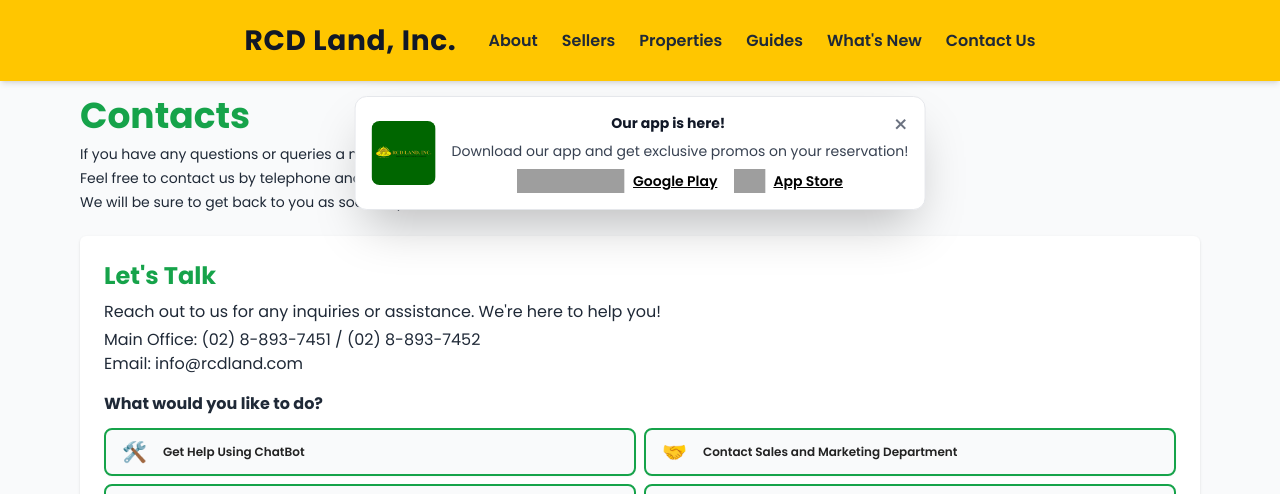
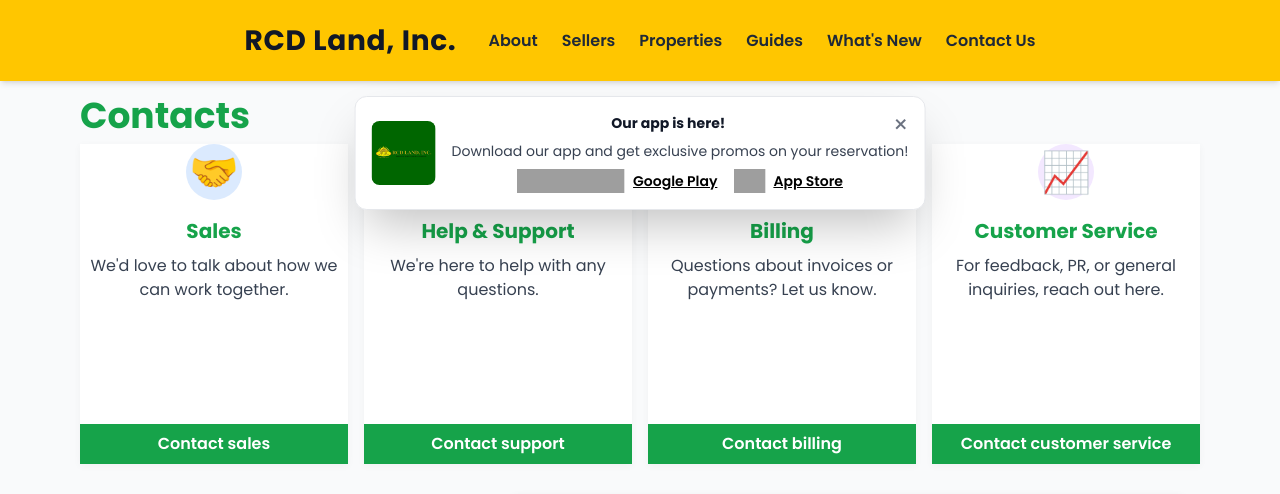
Before and after one commit to renrengabas/rcdland.com, a Jekyll site: the page built from contacts/index.html, in a window 1280 px wide and 1400 px high. Shown: the top 494 px of the window. Built offline with Jekyll 4.4.1, drawn with Linux system fonts in a browser that asks for light colours; nearby versions of some CDN libraries; some of the changed text lies outside the part shown; grey boxes are pictures that could not be loaded.

Commit message:
Main page and Contacts Update #321 #320 #315 #304 #299 #290 #288 #287

```diff
--- a/contacts/index.html
+++ b/contacts/index.html
@@ -3,104 +3,6 @@
 title: Contacts
 permalink: /contacts/
 ---
-
-<section class="pt-24 pb-12 bg-gray-50 text-gray-800">
-  <div class="max-w-6xl mx-auto px-4">
-
-    <!-- 1. Contact Us Title -->
-    <div class="mb-2">
-      <h1 class="text-4xl font-bold text-[#16a34a]">{{ page.title }}</h1>
-    </div>
-
-    <!-- 2. Contact Us Description -->
-    <div class="mb-6">
-      <p class="text-sm mb-1">If you have any questions or queries a member of staff will always be happy to help.</p>
-      <p class="text-sm mb-1">Feel free to contact us by telephone and email or fill-up the inquiry form.</p>
-      <p class="text-sm">We will be sure to get back to you as soon as possible.</p>
-    </div>
-
-    <!-- 3. Let's Talk and other details/buttons -->
-    <div class="mb-8">
-      <div class="bg-white rounded-md shadow p-6">
-        <h2 class="text-2xl text-[#16a34a] font-bold mb-2">Let's Talk</h2>
-        <p class="mb-1">Reach out to us for any inquiries or assistance. We're here to help you!</p>
-        <p>
-          Main Office:
-          <a href="tel:{{ site.data.contacts.main_office.phone1 | default: '0288937451' }}" class="hover:text-yellow-500 transition-colors duration-300">
-            (02) 8-893-7451
-          </a> /
-          <a href="tel:{{ site.data.contacts.main_office.phone2 | default: '0288937452' }}" class="hover:text-yellow-500 transition-colors duration-300">
-            (02) 8-893-7452
-          </a>
-        </p>
-        <p>
-          Email:
-          <a href="mailto:{{ site.data.contacts.main_office.email | default: 'info@rcdland.com' }}" class="hover:text-yellow-500 transition-colors duration-300">
-            {{ site.data.contacts.main_office.email | default: 'info@rcdland.com' }}
-          </a>
-        </p>
-        <h2 class="text-base font-bold mb-3 mt-4">What would you like to do?</h2>
-        <div class="grid grid-cols-1 gap-2 sm:grid-cols-2">
-          <button class="typeform-card-wide" onclick="openModal('help')">
-            <div class="text-xl mr-2">🛠️</div>
-            <div class="font-semibold text-xs text-left">Get Help Using ChatBot</div>
-          </button>
-          <button class="typeform-card-wide" onclick="openModal('sales')">
-            <div class="text-xl mr-2">🤝</div>
-            <div class="font-semibold text-xs text-left">Contact Sales and Marketing Department</div>
-          </button>
-          <button class="typeform-card-wide" onclick="openModal('billing')">
-            <div class="text-xl mr-2">😊</div>
-            <div class="font-semibold text-xs text-left">Contact Billing Department</div>
-          </button>
-          <button class="typeform-card-wide" onclick="openModal('marketing')">
-            <div class="text-xl mr-2">📈</div>
-            <div class="font-semibold text-xs text-left">Contact Customer Service Relations</div>
-          </button>
-        </div>
-      </div>
-    </div>
-
-    <!-- Adjusted office card row with responsive map -->
-<div class="office-directory">
-  {% for office in site.data.contacts.offices %}
-  <div class="property-card-row{% if forloop.index0 | modulo: 2 == 1 %} reverse{% endif %}">
-    <!-- Map -->
-    <div class="property-image">
-      <div class="map-wrapper">
-        <iframe
-          src="{{ office.map }}"
-          allowfullscreen=""
-          loading="lazy"
-          referrerpolicy="no-referrer-when-downgrade">
-        </iframe>
-      </div>
-    </div>
-    <!-- Details -->
-    <div class="property-info">
-      <h3 class="m-0">{{ office.name }}</h3>
-      <p class="mb-1">{{ office.address }}</p>
-      {% if office.phone1 %}
-      <p class="mb-1">Phone: <a href="tel:{{ office.phone1 }}" class="hover:text-yellow-500">{{ office.phone1 }}</a></p>
-      {% endif %}
-      {% if office.email %}
-      <p>Email: <a href="mailto:{{ office.email }}" class="hover:text-yellow-500">{{ office.email }}</a></p>
-      {% endif %}
-    </div>
-  </div>
-  {% endfor %}
-</div>
-
-  <!-- Modal -->
-  <div id="modal" class="fixed inset-0 bg-black bg-opacity-40 flex items-center justify-center z-50 hidden">
-    <div class="bg-white rounded-lg shadow-lg p-8 w-full max-w-md relative">
-      <button onclick="closeModal()" class="absolute top-2 right-2 text-gray-400 hover:text-gray-700">&times;</button>
-      <div id="modal-content">
-        <!-- Dynamic form content goes here -->
-      </div>
-    </div>
-  </div>
-</section>
 
 <style>
 .property-image, .office-image {
@@ -129,30 +31,164 @@
   background: #e5e7eb;
 }
 
-.typeform-card-wide {
-    display: flex;
-    align-items: center;
-    border: 2px solid #16a34a;
-    border-radius: 8px;
-    background: #f9fafb;
-    cursor: pointer;
-    transition: border-color 0.2s, background 0.2s, color 0.2s;
-    box-shadow: 0 1px 2px 0 rgb(0 0 0 / 0.03);
-    padding: 0.5rem 1rem;
-    min-height: 48px;
-    min-width: 0;
-    width: 100%;
-    margin: 0;
-    gap: 0.5rem;
-    color: #222;
+.contact-card {
+  display: flex;
+  flex-direction: column;
+  align-items: center;
+  background: #fff;
+  box-shadow: 0 2px 8px 0 rgb(0 0 0 / 0.04);
+  min-height: 320px;
+  transition: box-shadow 0.2s;
+  position: relative;
+}
+.contact-card:hover {
+  box-shadow: 0 6px 24px 0 rgb(22 163 74 / 0.10);
+}
+.contact-card-icon {
+  font-size: 2.5rem;
+  width: 3.5rem;
+  height: 3.5rem;
+  display: flex;
+  align-items: center;
+  justify-content: center;
+  border-radius: 9999px;
+  margin-bottom: 1rem;
+}
+.contact-card-title {
+  font-size: 1.25rem;
+  font-weight: 700;
+  color: #16a34a;
+  margin-bottom: 0.5rem;
+  text-align: center;
+}
+.contact-card-desc {
+  font-size: 1rem;
+  color: #374151;
+  text-align: center;
+  margin-bottom: 2.5rem;
+  flex: 1 1 auto;
+}
+.contact-card-btn {
+  background: #16a34a;
+  color: #fff;
+  border: none;
+  padding: 0.5rem 1.25rem;
+  font-weight: 600;
+  font-size: 1rem;
+  cursor: pointer;
+  transition: background 0.2s;
+  width: 100%;
+  margin-top: auto;
+}
+.contact-card-btn:hover,
+.contact-card-btn:focus {
+  background: #facc15;
+  color: #222;
+}
+
+/* Responsive grid for cards */
+@media (max-width: 1023px) {
+  .grid-cols-4 {
+    grid-template-columns: repeat(2, minmax(0, 1fr));
   }
-  .typeform-card-wide:hover,
-  .typeform-card-wide:focus {
-    border-color: #facc15;
-    background: #f9fafb;
-    color: #222;
+}
+@media (max-width: 639px) {
+  .grid-cols-4,
+  .grid-cols-2 {
+    grid-template-columns: 1fr;
   }
+}
+.branch-card-row {
+  display: flex;
+  flex-direction: row;
+  align-items: stretch;
+  margin-bottom: 1.5rem;
+}
+.branch-card-row.reverse {
+  flex-direction: row-reverse;
+}
 </style>
+
+<section class="pt-24 pb-12 bg-gray-50 text-gray-800">
+  <div class="max-w-6xl mx-auto px-4">
+
+    <!-- 1. Contact Us Title -->
+    <div class="mb-2">
+      <h1 class="text-4xl font-bold text-[#16a34a]">{{ page.title }}</h1>
+    </div>
+
+    <!-- 2. Contact Cards Section (Stripe-style) -->
+<div class="mb-8">
+  <div class="grid grid-cols-1 sm:grid-cols-2 lg:grid-cols-4 gap-4">
+    <!-- Sales Card -->
+    <div class="contact-card">
+      <div class="contact-card-icon bg-blue-100 text-blue-600">
+        🤝
+      </div>
+      <h3 class="contact-card-title">Sales</h3>
+      <p class="contact-card-desc">We'd love to talk about how we can work together.</p>
+      <button class="contact-card-btn" onclick="openModal('sales')">Contact sales</button>
+    </div>
+    <!-- Help & Support Card -->
+    <div class="contact-card">
+      <div class="contact-card-icon bg-green-100 text-green-600">
+        🛠️
+      </div>
+      <h3 class="contact-card-title">Help & Support</h3>
+      <p class="contact-card-desc">We're here to help with any questions.</p>
+      <button class="contact-card-btn" onclick="openModal('help')">Contact support</button>
+    </div>
+    <!-- Billing Card -->
+    <div class="contact-card">
+      <div class="contact-card-icon bg-yellow-100 text-yellow-600">
+        😊
+      </div>
+      <h3 class="contact-card-title">Billing</h3>
+      <p class="contact-card-desc">Questions about invoices or payments? Let us know.</p>
+      <button class="contact-card-btn" onclick="openModal('billing')">Contact billing</button>
+    </div>
+    <!-- Customer Service Card -->
+    <div class="contact-card">
+      <div class="contact-card-icon bg-purple-100 text-purple-600">
+        📈
+      </div>
+      <h3 class="contact-card-title">Customer Service</h3>
+      <p class="contact-card-desc">For feedback, PR, or general inquiries, reach out here.</p>
+      <button class="contact-card-btn" onclick="openModal('marketing')">Contact customer service</button>
+    </div>
+  </div>
+</div>
+
+    <!-- Adjusted office card row with responsive map -->
+<div class="office-directory">
+  {% for office in site.data.contacts.offices %}
+    <div class="branch-card-row {% if forloop.index0 | modulo: 2 == 1 %} reverse {% endif %}">
+      <div class="property-image">
+        <div class="map-wrapper">
+          <iframe
+            src="{{ office.map }}"
+            allowfullscreen=""
+            loading="lazy"
+            referrerpolicy="no-referrer-when-downgrade">
+          </iframe>
+        </div>
+      </div>
+      <div class="property-info">
+        <h3 class="m-0">{{ office.name }}</h3>
+        <p class="mb-1">{{ office.address }}</p>
+        {% if office.phone1 %}
+        <p class="mb-1">Phone: <a href="tel:{{ office.phone1 }}" class="hover:text-yellow-500">{{ office.phone1 }}</a></p>
+        {% endif %}
+        {% if office.phone2 %}
+        <p class="mb-1">Phone: <a href="tel:{{ office.phone2 }}" class="hover:text-yellow-500">{{ office.phone2 }}</a></p>
+        {% endif %}
+        {% if office.email %}
+        <p>Email: <a href="mailto:{{ office.email }}" class="hover:text-yellow-500">{{ office.email }}</a></p>
+        {% endif %}
+      </div>
+    </div>
+  {% endfor %}
+</div>
 
 <script>
   function openModal(type) {
```
Also changed, not shown: _data/contacts.yml (+18 -19 lines), index.html (+37 -15 lines), stripe.png (added).
